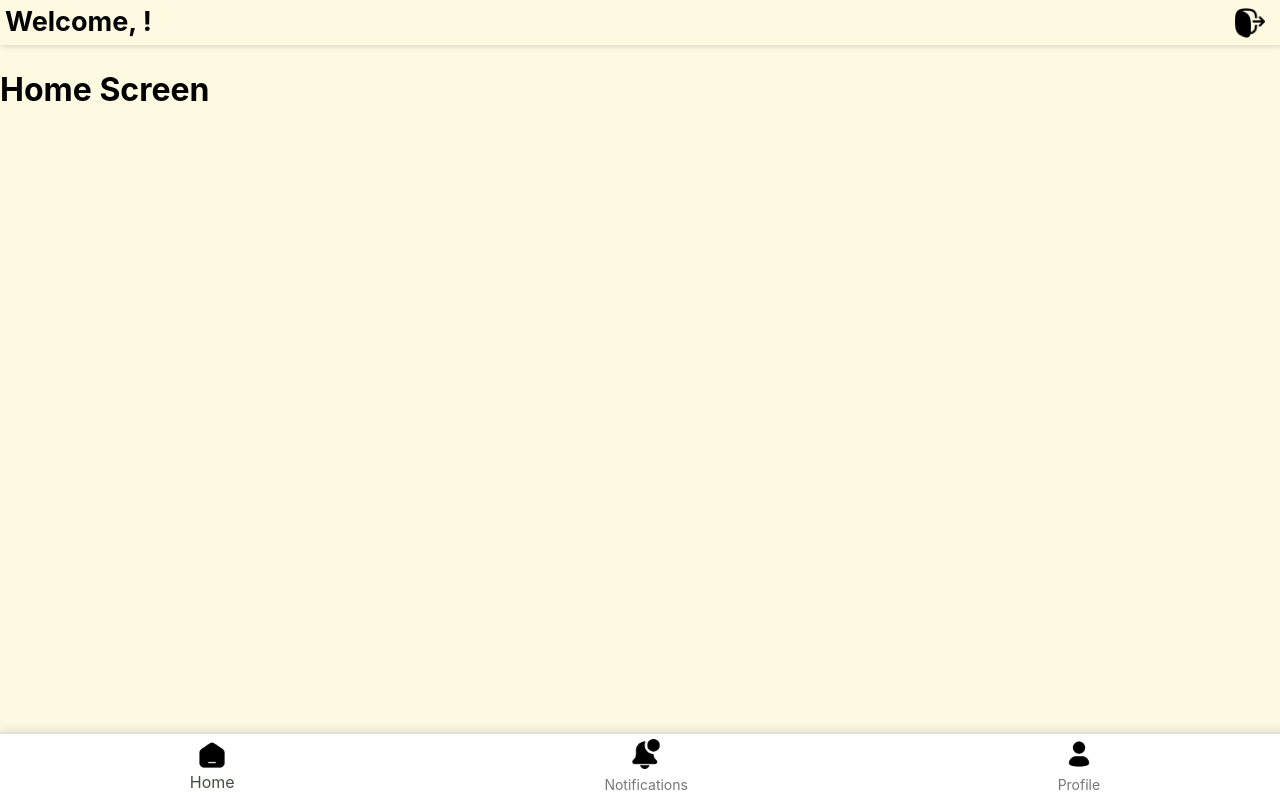
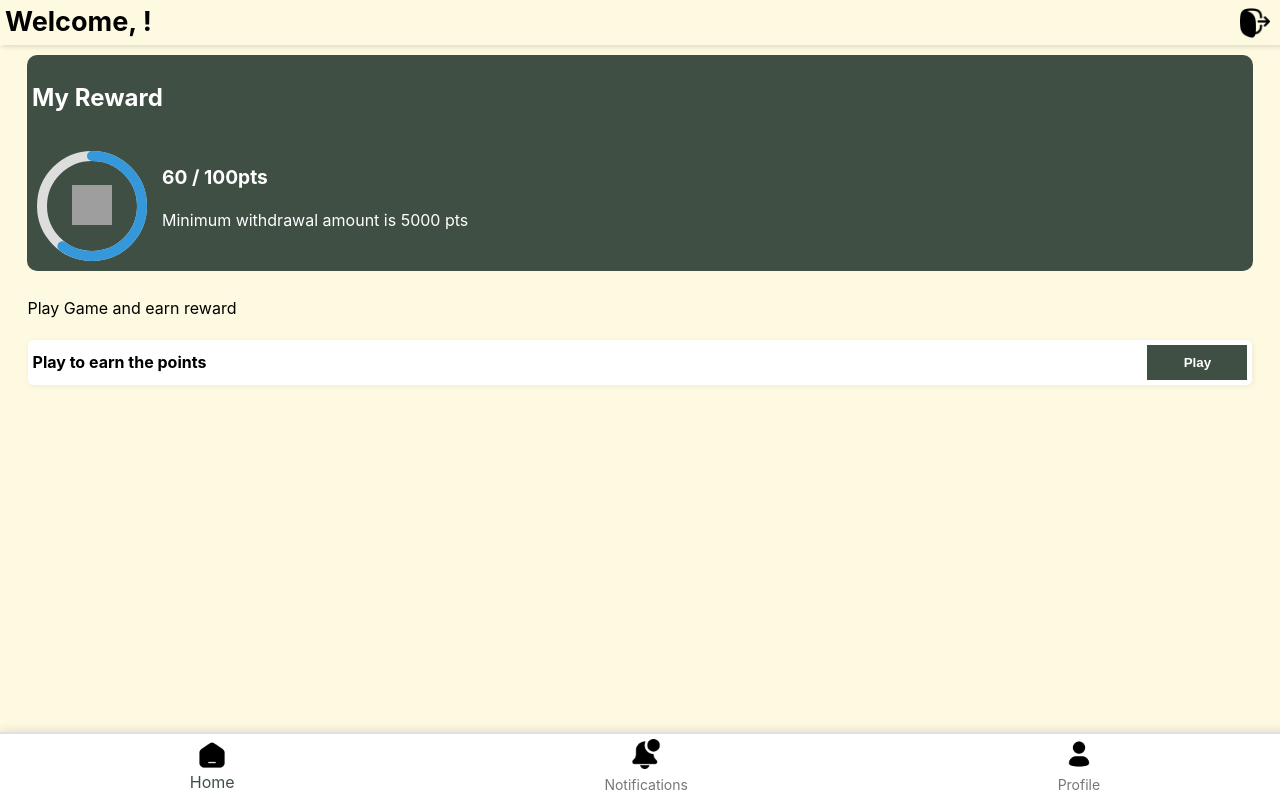
Before and after one commit to masadnazir1/ProfitPlus_web_v1, a React (Vite) app: page / in a window 1280 px wide. Built offline with nearby package versions, Linux system fonts and the light colour scheme; grey boxes are pictures that could not be loaded.

Commit message:
added the home page content and styled the app --asad

```diff
--- a/Styles/GamePage.module.css
+++ b/Styles/GamePage.module.css
@@ -5,11 +5,11 @@
   display: flex;
   flex-direction: column;
   align-content: center;
-  /* justify-content: center; */
+  justify-content: start;
 }
 
 .gameContainer {
-  background-color: #a27b5c;
+  /* background-color: #a27b5c; */
   display: grid;
   grid-template-columns: repeat(3, 100px);
   gap: 5px;
@@ -115,7 +115,7 @@
 /* //Media queries */
 @media (min-width: 786px) {
   .gameContainer {
-    background-color: #a27b5c;
+    /* background-color: #a27b5c; */
     display: grid;
     grid-template-columns: repeat(3, 200px);
     gap: 10px;
--- /dev/null
+++ b/Styles/Home.module.css
@@ -0,0 +1,115 @@
+.container {
+  display: flex;
+  flex-direction: column;
+  width: 100%;
+
+  align-items: center;
+}
+
+.Dashboard {
+  background-color: #3f4f44;
+  width: 95%;
+  border-radius: 10px;
+  padding: 5px;
+  flex-direction: column;
+  margin: 10px 0px;
+}
+
+.innerBox {
+  display: flex;
+  align-items: center;
+  justify-content: start;
+  gap: 10px;
+  margin-top: -30px;
+}
+
+.MyReward {
+  color: #fff;
+  font-weight: bold;
+}
+.points {
+  color: #fff;
+  font-size: larger;
+  font-weight: bolder;
+}
+.note {
+  color: rgb(255, 255, 255);
+}
+
+.text {
+  font-size: 16px;
+  font-weight: bold;
+  color: #333;
+}
+.reardicon {
+  position: relative;
+  width: 40px;
+  height: 40px;
+  top: 79px;
+}
+
+.left {
+  position: relative;
+  display: flex;
+  flex-direction: column;
+  align-items: center;
+  justify-content: center;
+}
+
+.Right {
+  width: 100%;
+  position: relative;
+  display: flex;
+  flex-direction: column;
+  align-items: start;
+  justify-content: center;
+  margin-top: 40px;
+}
+
+/* //
+//
+//
+// */
+
+.gamesAndRewards {
+  width: 95.7%;
+  border-radius: 1px;
+  padding: 5px;
+  flex-direction: column;
+  margin: 10px 0px;
+  gap: 20px;
+  display: flex;
+}
+
+.gameRowBox {
+  display: flex;
+  background-color: #fff;
+  border-radius: 5px;
+  box-shadow: 1px 1px 5px #00000013;
+  padding: 5px;
+}
+
+.Left {
+  width: 50%;
+  display: flex;
+  align-items: center;
+  justify-content: left;
+}
+
+.RightBox {
+  width: 50%;
+  display: flex;
+  align-items: center;
+  justify-content: right;
+}
+.PlayGame {
+  cursor: pointer;
+  border: none;
+  align-self: center;
+  justify-self: center;
+  padding: 10px;
+  width: 100px;
+  font-weight: bolder;
+  color: #fff;
+  background-color: #3f4f44;
+}
--- a/Styles/WinnerCard.module.css
+++ b/Styles/WinnerCard.module.css
@@ -70,3 +70,19 @@
   font-size: 24px;
   color: gold;
 }
+
+.PlayAgian {
+  width: 50%;
+  border: none;
+  padding: 15px;
+  font-weight: bold;
+  cursor: pointer;
+  font-size: 20px;
+  border-radius: 10px;
+  color: #fff;
+  background-color: #3f4f44;
+}
+.PlayAgian:hover {
+  background-color: #ccc;
+  color: #000;
+}
--- a/src/Header/Header.module.css
+++ b/src/Header/Header.module.css
@@ -19,8 +19,8 @@
   display: flex;
   align-items: center;
   justify-content: center;
-  width: 50px;
-  height: 50px;
+  width: 40px;
+  height: 40px;
   font-size: 16px;
   cursor: pointer;
   border-radius: 500px;
--- a/src/Pages/GameBoard.jsx
+++ b/src/Pages/GameBoard.jsx
@@ -21,7 +21,6 @@ const GamePage = () => {
   const [opponent, setOpponent] = useState(null);
   const [WinnerData, setWinnerData] = useState("");
 
-  console.log("Game id", gameId);
   const storedUserId = localStorage.getItem("user_id");
   const socketRef = useRef();
 
--- a/src/Pages/HomePage.jsx
+++ b/src/Pages/HomePage.jsx
@@ -1,7 +1,81 @@
+import { useState } from "react";
+import styles from "../../Styles/Home.module.css";
+import { useNavigate } from "react-router-dom";
+
 const Home = () => {
+  //init thge useNavigate
+  const navigate = useNavigate();
+  const [points, setPoints] = useState(3000);
+  const [progress, setProgress] = useState(60); // Initial progress value
+  const total = 100; // Maximum progress value
+  const radius = 50; // Circle radius
+  const strokeWidth = 10; // Thickness of the stroke
+  const circumference = 2 * Math.PI * radius; // Circumference of the circle
+  const progressValue = Math.min(Math.max(progress, 0), total); // Ensure progress is within bounds
+  const offset = circumference - (progressValue / total) * circumference; // Calculate offset
+
   return (
-    <div>
-      <h1>Home Screen</h1>
+    <div className={styles.container}>
+      <section className={styles.Dashboard}>
+        <h1 className={styles.MyReward}>My Reward</h1>
+        <div className={styles.innerBox}>
+          <div className={styles.left}>
+            <img
+              src="https://cdn-icons-png.flaticon.com/128/15660/15660192.png"
+              alt="reward"
+              className={styles.reardicon}
+            />
+            <svg width="120" height="120" viewBox="0 0 120 120">
+              {/* Background Circle */}
+              <circle
+                cx="60"
+                cy="60"
+                r={radius}
+                fill="none"
+                stroke="#ddd"
+                strokeWidth={strokeWidth}
+              />
+              {/* Progress Circle */}
+
+              <circle
+                cx="60"
+                cy="60"
+                r={radius}
+                fill="none"
+                stroke="#3498db"
+                strokeWidth={strokeWidth}
+                strokeDasharray={circumference}
+                strokeDashoffset={offset}
+                strokeLinecap="round"
+                transform="rotate(-90 60 60)" // Rotate for proper start position
+              />
+            </svg>
+          </div>
+          <div className={styles.Right}>
+            <strong className={styles.points}>
+              {`${progress} / ${total}`}pts
+            </strong>
+            <p className={styles.note}>Minimum withdrawal amount is 5000 pts</p>
+          </div>
+        </div>
+      </section>
+      <section className={styles.gamesAndRewards}>
+        Play Game and earn reward
+        <div className={styles.gameRowBox}>
+          <div className={styles.Left}>
+            {" "}
+            <strong className={styles.PlayText}>Play to earn the points</strong>
+          </div>
+          <div className={styles.RightBox}>
+            <button
+              className={styles.PlayGame}
+              onClick={() => navigate("/game")}
+            >
+              Play
+            </button>
+          </div>
+        </div>
+      </section>
     </div>
   );
 };
--- a/src/Pages/ProfilePage.jsx
+++ b/src/Pages/ProfilePage.jsx
@@ -1,4 +1,3 @@
-import { useState } from "react";
 import styles from "../../Styles/Profile.module.css";
 
 const Profile = () => {
--- a/src/model/WinnerModel.jsx
+++ b/src/model/WinnerModel.jsx
@@ -22,6 +22,13 @@ const WinnerCard = ({ profilePic, userName, WinnerName, isOpen, onClose }) => {
           <h2>Congratulations!</h2>
           <p>{WinnerName} Won the Game!</p>
         </div>
+
+        <button
+          onClick={() => window.location.reload()}
+          className={styles.PlayAgian}
+        >
+          Play again
+        </button>
       </div>
     </div>
   );
```
